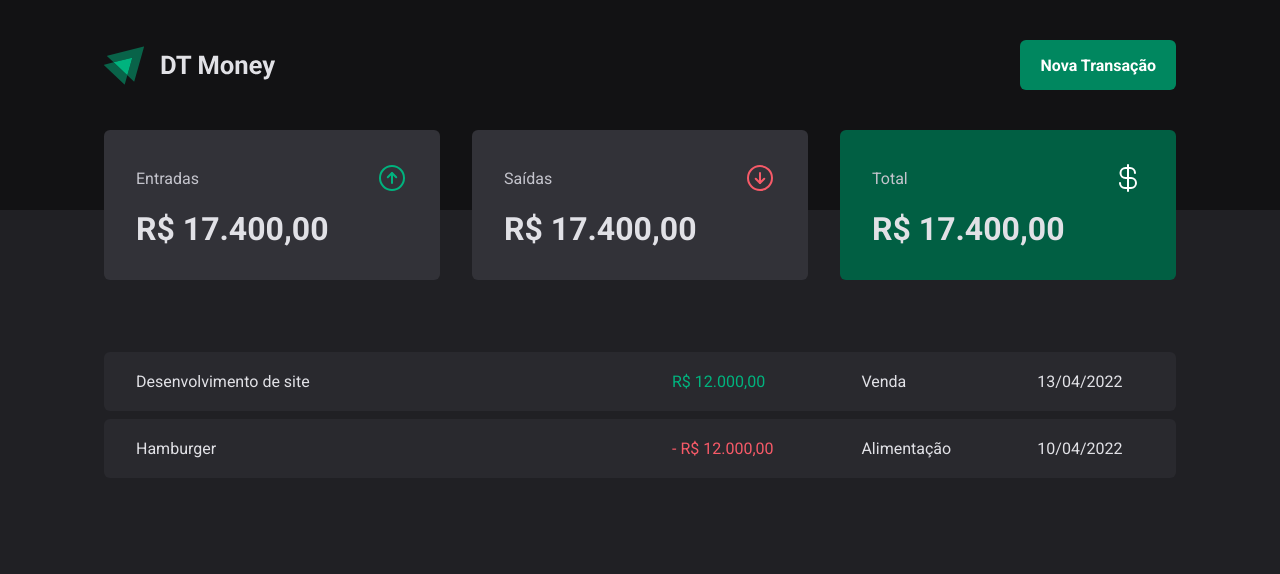
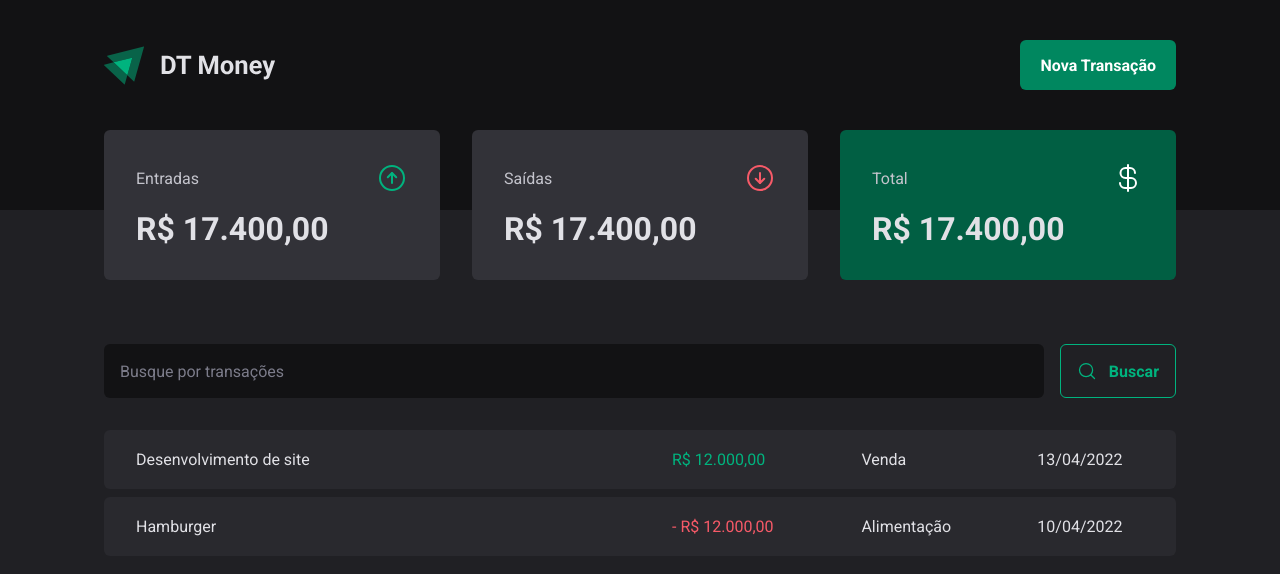
Before and after one commit to guilherme1s/dt-money, a React (Vite) app: page / in a window 1280 px wide. Shown: the top 574 px of the page. Built offline with nearby package versions, Linux system fonts and the light colour scheme.

Commit message:
[ADD] adiciona componente search

```diff
--- /dev/null
+++ b/src/pages/Transactions/components/SearchForm/index.tsx
@@ -0,0 +1,17 @@
+import { MagnifyingGlass } from "phosphor-react";
+import { SearchFormContainer } from "./styles";
+
+export function SearchForm() {
+  return (
+    <div>
+      <SearchFormContainer>
+        <input placeholder="Busque por transações" />
+
+        <button type="submit">
+          <MagnifyingGlass size={20} />
+          Buscar
+        </button>
+      </SearchFormContainer>
+    </div>
+  );
+}
--- /dev/null
+++ b/src/pages/Transactions/components/SearchForm/styles.ts
@@ -0,0 +1,41 @@
+import styled from "styled-components";
+
+export const SearchFormContainer = styled.form`
+    display: flex;
+    gap: 1rem;
+
+    input {
+        flex: 1;
+        border-radius: 6px;
+        border: 0;
+        background: ${props => props.theme['gray-900']};
+        color: ${props => props.theme['gray-300']};
+        padding: 1rem;
+
+        &::placeholder {
+            color: ${props => props.theme['gray-500']};
+        }
+    }
+
+    button {
+        display: flex;
+        align-items: center;
+        gap: 0.75rem;
+
+        border: 1px solid ${props => props.theme['green-300']};
+        padding: 1rem;
+        background: transparent;
+        color: ${props => props.theme['green-300']};
+        font-weight: bold;
+        border-radius: 6px;
+        cursor: pointer;
+
+        transition: background-color 0.2s, color 0.2s, border-color 0.2s;
+
+        &:hover {
+            background: ${props => props.theme['green-500']};
+            border-color: ${props => props.theme['green-500']};
+            color: ${props => props.theme['white']};
+        }
+    }
+`;
--- a/src/pages/Transactions/index.tsx
+++ b/src/pages/Transactions/index.tsx
@@ -1,5 +1,6 @@
 import { Header } from "../../components/Header";
 import { Summary } from "../../components/Summary";
+import { SearchForm } from "./components/SearchForm";
 import {
   PriceHighlight,
   TransactionsContainer,
@@ -13,6 +14,8 @@ export function Transactions() {
       <Summary />
 
       <TransactionsContainer>
+        <SearchForm />
+
         <TransactionsTable>
           <tbody>
             <tr>
--- a/src/pages/Transactions/styles.ts
+++ b/src/pages/Transactions/styles.ts
@@ -11,7 +11,7 @@ export const TransactionsTable = styled.table`
     width: 100%;
     border-collapse: separate;
     border-spacing: 0 0.5rem;
-    /* margin-top: 1.5rem; */
+    margin-top: 1.5rem;
 
     td {
         padding: 1.25rem 2rem;
```
